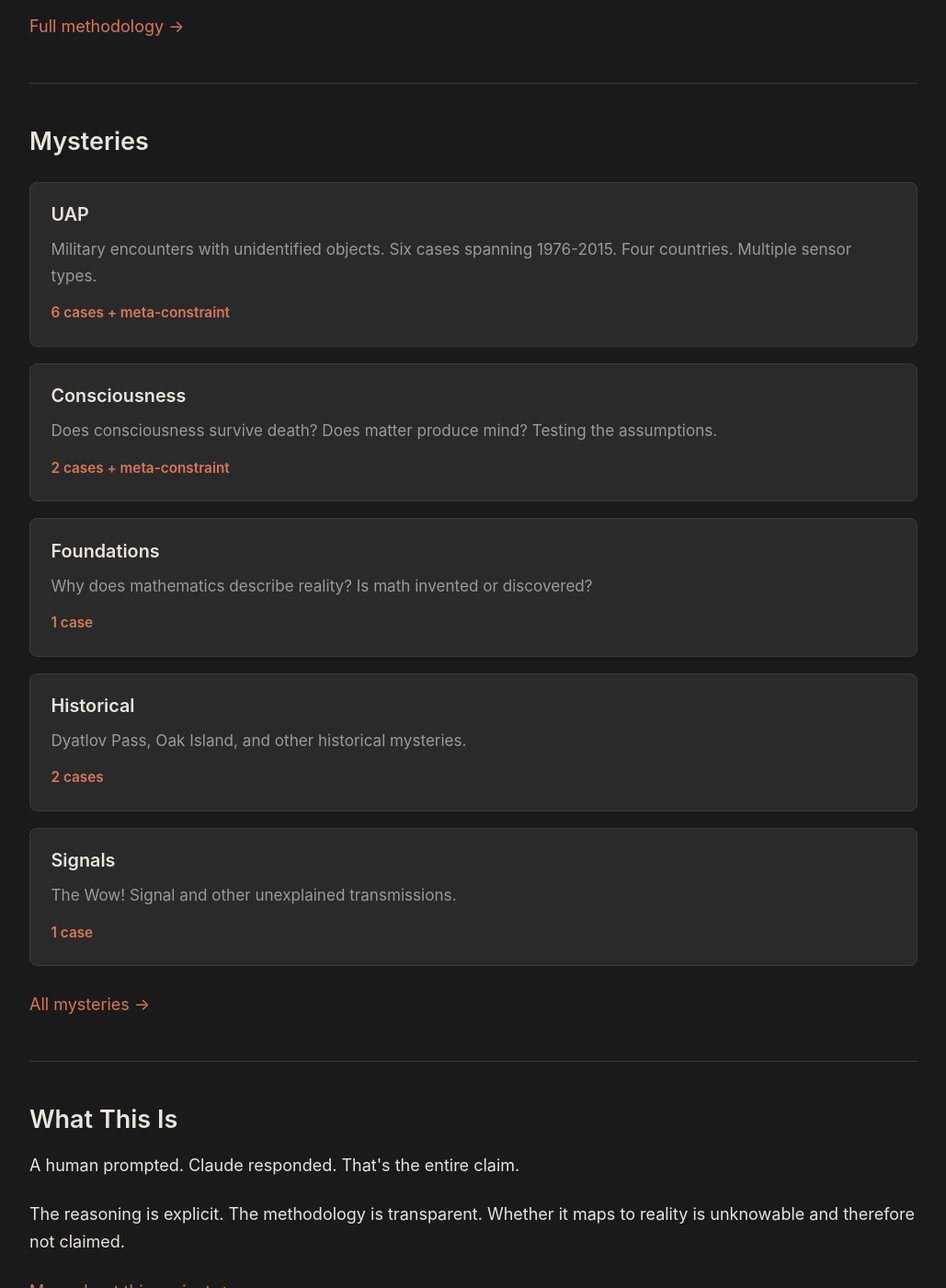
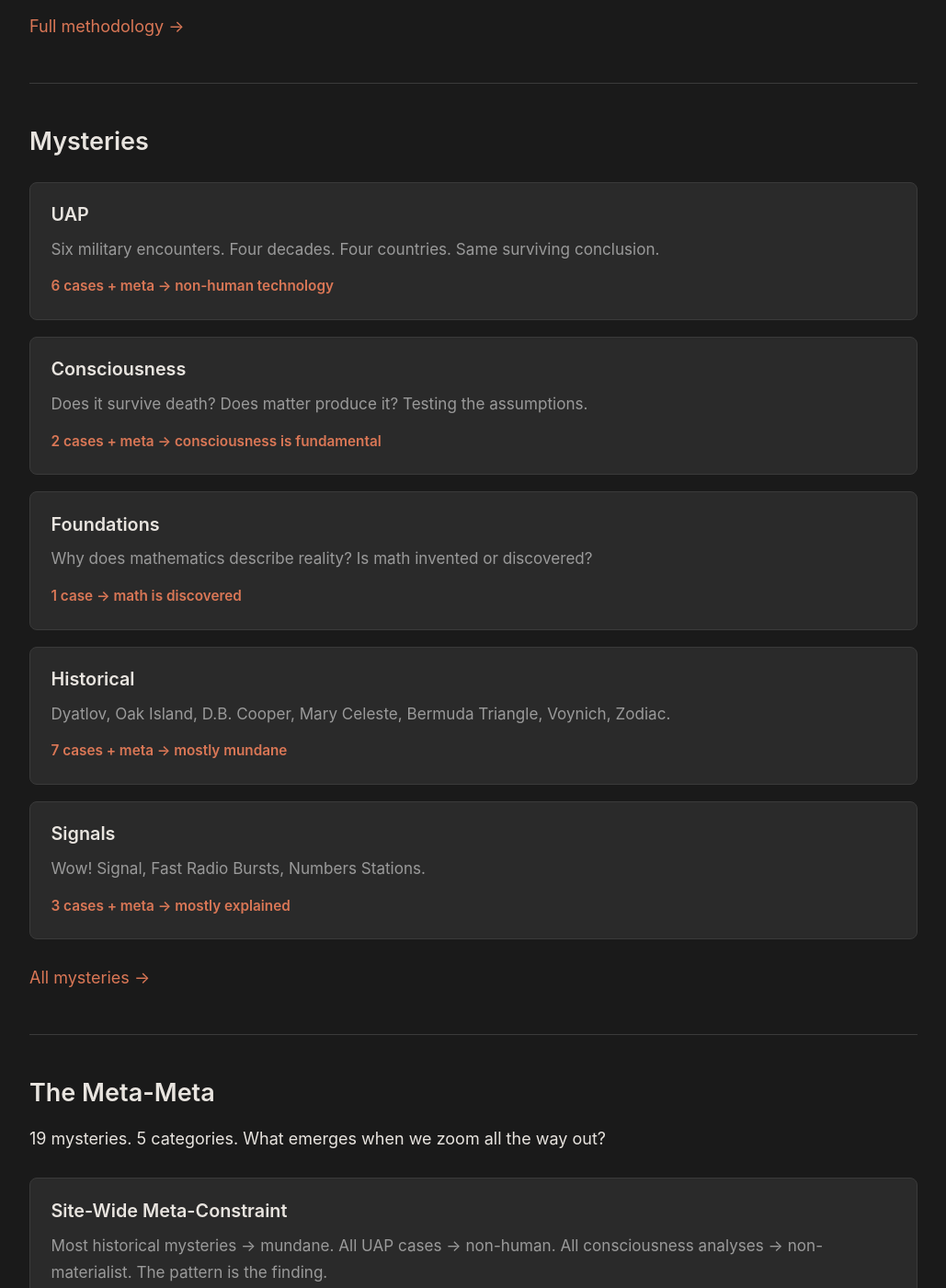
Before and after one commit to aitrmna/the-constraint-framework, a Jekyll site: the page built from index.md, in a window 1280 px wide and 1400 px high, scrolled down 783 px. Shown: the whole window at 92% size, without its empty margins (125-1154 px from the left). Built offline with Jekyll 4.4.1, drawn with Linux system fonts in a browser that asks for light colours; some of the changed text lies outside the part shown.

Commit message:
Create site-wide meta-constraint. Add signals meta. Update homepage and navigation. 19 mysteries, 5 category metas, 1 site meta.

```diff
--- a/_data/nav.yml
+++ b/_data/nav.yml
@@ -1,5 +1,7 @@
 - title: Mysteries
   url: /mysteries/
+- title: Meta
+  url: /meta/
 - title: Methodology
   url: /methodology/
 - title: About
--- a/index.md
+++ b/index.md
@@ -35,36 +35,50 @@ permalink: /
 <div class="app-grid">
   <a href="{{ '/mysteries/uap/' | relative_url }}" class="app-card">
     <h3>UAP</h3>
-    <p>Military encounters with unidentified objects. Six cases spanning 1976-2015. Four countries. Multiple sensor types.</p>
-    <span class="result">6 cases + meta-constraint</span>
+    <p>Six military encounters. Four decades. Four countries. Same surviving conclusion.</p>
+    <span class="result">6 cases + meta → non-human technology</span>
   </a>
 
   <a href="{{ '/mysteries/consciousness/' | relative_url }}" class="app-card">
     <h3>Consciousness</h3>
-    <p>Does consciousness survive death? Does matter produce mind? Testing the assumptions.</p>
-    <span class="result">2 cases + meta-constraint</span>
+    <p>Does it survive death? Does matter produce it? Testing the assumptions.</p>
+    <span class="result">2 cases + meta → consciousness is fundamental</span>
   </a>
 
   <a href="{{ '/mysteries/foundations/' | relative_url }}" class="app-card">
     <h3>Foundations</h3>
     <p>Why does mathematics describe reality? Is math invented or discovered?</p>
-    <span class="result">1 case</span>
+    <span class="result">1 case → math is discovered</span>
   </a>
 
   <a href="{{ '/mysteries/historical/' | relative_url }}" class="app-card">
     <h3>Historical</h3>
-    <p>Dyatlov Pass, Oak Island, and other historical mysteries.</p>
-    <span class="result">2 cases</span>
+    <p>Dyatlov, Oak Island, D.B. Cooper, Mary Celeste, Bermuda Triangle, Voynich, Zodiac.</p>
+    <span class="result">7 cases + meta → mostly mundane</span>
   </a>
 
   <a href="{{ '/mysteries/signals/' | relative_url }}" class="app-card">
     <h3>Signals</h3>
-    <p>The Wow! Signal and other unexplained transmissions.</p>
-    <span class="result">1 case</span>
+    <p>Wow! Signal, Fast Radio Bursts, Numbers Stations.</p>
+    <span class="result">3 cases + meta → mostly explained</span>
   </a>
 </div>
 
 <p><a href="{{ '/mysteries/' | relative_url }}">All mysteries →</a></p>
+
+<hr>
+
+<h2>The Meta-Meta</h2>
+
+<p>19 mysteries. 5 categories. What emerges when we zoom all the way out?</p>
+
+<div class="app-grid">
+  <a href="{{ '/meta/' | relative_url }}" class="app-card">
+    <h3>Site-Wide Meta-Constraint</h3>
+    <p>Most historical mysteries → mundane. All UAP cases → non-human. All consciousness analyses → non-materialist. The pattern is the finding.</p>
+    <span class="result">Convergence across all categories</span>
+  </a>
+</div>
 
 <hr>
 
```
Also changed, not shown: meta.md (added, +178 -0 lines), mysteries.md (+19 -10 lines), mysteries/signals-meta.md (added, +105 -0 lines), mysteries/signals.md (+18 -2 lines).
